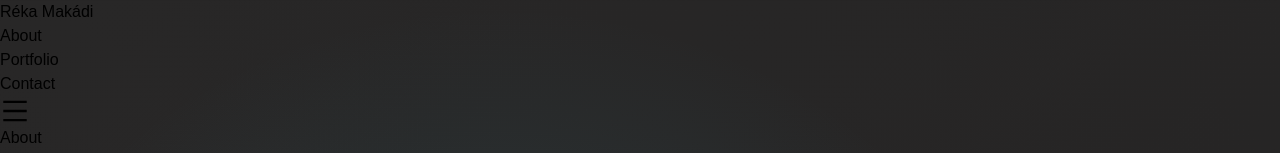
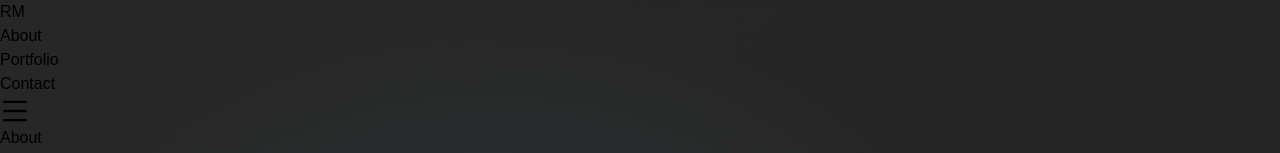
Before and after one commit to rekamakadi/portfolio, a React (Vite) app: page / in a window 1280 px wide. Shown: the top 153 px of the page. Built offline with nearby package versions, Linux system fonts and the light colour scheme; the HTML template or start-up script is replaced by a standard one.

Commit message:
[change] name to monogram

```diff
--- a/src/components/Navbar.jsx
+++ b/src/components/Navbar.jsx
@@ -17,7 +17,7 @@ const Navbar = () => {
 
   return (
     <div className="fixed top-0 left-0 right-0 bg-[#232323] z-50 flex justify-between text-2xl text-gray-200 items-center px-6 md:px-12 w-full h-16">
-      <a href="">Réka Makádi</a>
+      <a href="">RM</a>
 
       <ul className="hidden md:flex gap-12 z-10 cursor-pointer">
         <li className="relative group">
```
